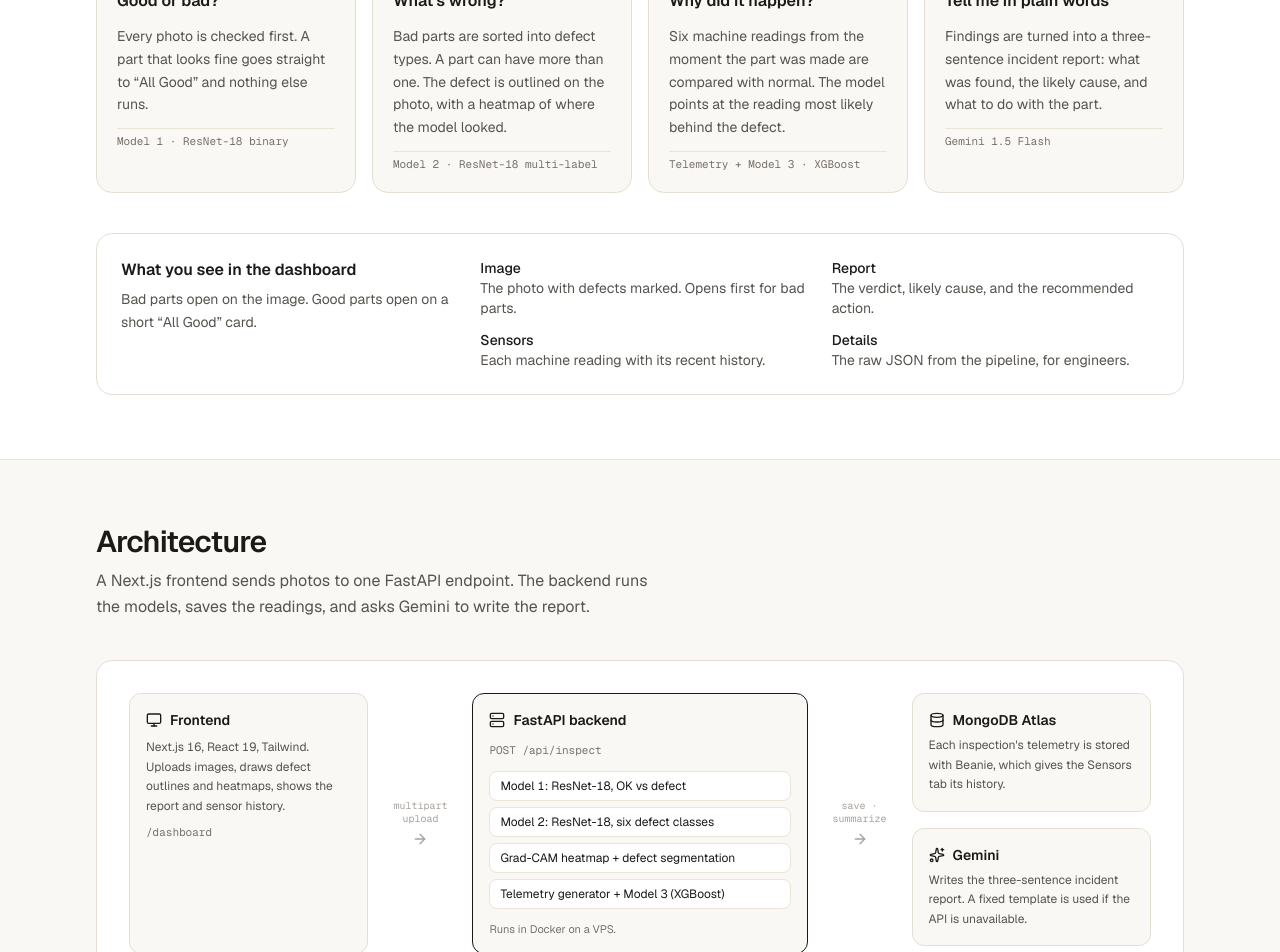
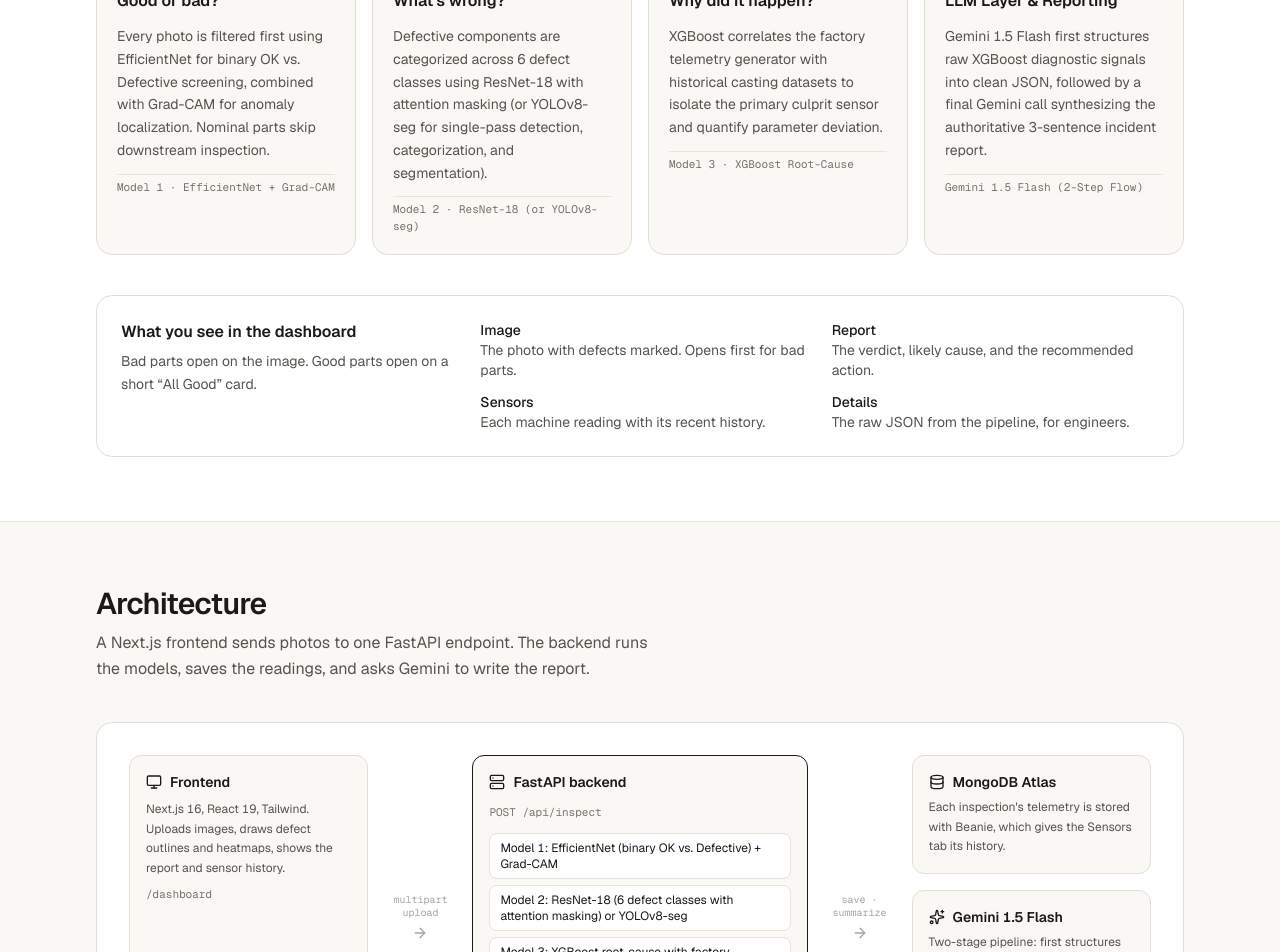
Before and after one commit to TheJonathanC/noneya, a Next.js app in the folder frontend/: page / in a window 1280 px wide. Shown: the part 920-1872 px from the top of the page. Built offline with nearby package versions, Linux system fonts and the light colour scheme.

Commit message:
docs(landing): update model architecture specs for EfficientNet, ResNet-18, XGBoost, and 2-step Gemini LLM layer

```diff
--- a/frontend/src/app/page.tsx
+++ b/frontend/src/app/page.tsx
@@ -17,29 +17,29 @@
     step: "01",
     icon: Camera,
     title: "Good or bad?",
-    tech: "Model 1 · ResNet-18 binary",
-    body: "Every photo is checked first. A part that looks fine goes straight to “All Good” and nothing else runs.",
+    tech: "Model 1 · EfficientNet + Grad-CAM",
+    body: "Every photo is filtered first using EfficientNet for binary OK vs. Defective screening, combined with Grad-CAM for anomaly localization. Nominal parts skip downstream inspection.",
   },
   {
     step: "02",
     icon: Tags,
     title: "What's wrong?",
-    tech: "Model 2 · ResNet-18 multi-label",
-    body: "Bad parts are sorted into defect types. A part can have more than one. The defect is outlined on the photo, with a heatmap of where the model looked.",
+    tech: "Model 2 · ResNet-18 (or YOLOv8-seg)",
+    body: "Defective components are categorized across 6 defect classes using ResNet-18 with attention masking (or YOLOv8-seg for single-pass detection, categorization, and segmentation).",
   },
   {
     step: "03",
     icon: Activity,
     title: "Why did it happen?",
-    tech: "Telemetry + Model 3 · XGBoost",
-    body: "Six machine readings from the moment the part was made are compared with normal. The model points at the reading most likely behind the defect.",
+    tech: "Model 3 · XGBoost Root-Cause",
+    body: "XGBoost correlates the factory telemetry generator with historical casting datasets to isolate the primary culprit sensor and quantify parameter deviation.",
   },
   {
     step: "04",
     icon: FileText,
-    title: "Tell me in plain words",
-    tech: "Gemini 1.5 Flash",
-    body: "Findings are turned into a three-sentence incident report: what was found, the likely cause, and what to do with the part.",
+    title: "LLM Layer & Reporting",
+    tech: "Gemini 1.5 Flash (2-Step Flow)",
+    body: "Gemini 1.5 Flash first structures raw XGBoost diagnostic signals into clean JSON, followed by a final Gemini call synthesizing the authoritative 3-sentence incident report.",
   },
 ];
 
@@ -224,10 +224,10 @@
                   <p className="text-[11px] font-mono text-[#78716A]">POST /api/inspect</p>
                   <ul className="space-y-1.5 text-xs">
                     {[
-                      "Model 1: ResNet-18, OK vs defect",
-                      "Model 2: ResNet-18, six defect classes",
-                      "Grad-CAM heatmap + defect segmentation",
-                      "Telemetry generator + Model 3 (XGBoost)",
+                      "Model 1: EfficientNet (binary OK vs. Defective) + Grad-CAM",
+                      "Model 2: ResNet-18 (6 defect classes with attention masking) or YOLOv8-seg",
+                      "Model 3: XGBoost root-cause with factory telemetry & historical data",
+                      "LLM Layer: Gemini 1.5 Flash (JSON structurer + 3-sentence incident report)",
                     ].map((line) => (
                       <li
                         key={line}
@@ -255,11 +255,10 @@
                   </div>
                   <div className="rounded-xl border border-[#E5DFD3] bg-[#FAF8F5] p-4 space-y-1.5">
                     <div className="flex items-center gap-2 text-sm font-semibold">
-                      <Sparkles aria-hidden="true" className="w-4 h-4" /> Gemini
+                      <Sparkles aria-hidden="true" className="w-4 h-4" /> Gemini 1.5 Flash
                     </div>
                     <p className="text-xs text-[#57534E] leading-relaxed">
-                      Writes the three-sentence incident report. A fixed template is used if the
-                      API is unavailable.
+                      Two-stage pipeline: first structures XGBoost outputs into clean JSON, then generates the final 3-sentence incident report.
                     </p>
                   </div>
                 </div>
--- a/frontend/src/app/simulation/page.tsx
+++ b/frontend/src/app/simulation/page.tsx
@@ -480,14 +480,14 @@
                   <div className="flex items-center gap-2">
                     <Cpu className={`w-4 h-4 ${stage === "model1" ? "animate-spin text-[#38BDF8]" : ""}`} />
                     <div>
-                      <div className="font-bold text-[11px]">Model 1: Binary Gate</div>
-                      <div className="text-[10px] opacity-75">ResNet-18 Screening</div>
+                      <div className="font-bold text-[11px]">Model 1: EfficientNet</div>
+                      <div className="text-[10px] opacity-75">Binary Gate + Grad-CAM</div>
                     </div>
                   </div>
 
                   <span className="text-[10px] font-mono font-bold">
                     {stage === "model1"
-                      ? "EVALUATING..."
+                      ? "FILTERING..."
                       : stage !== "idle" && stage !== "ingestion" && currentItem
                       ? currentItem.isDefective
                         ? "⚠ DEFECT"
@@ -534,17 +534,17 @@
                     <Flame className={`w-4 h-4 ${stage === "model2" ? "text-[#EF4444] animate-pulse" : ""}`} />
                     <div>
                       <div className="font-bold text-[11px]">
-                        {isBypassing ? "Model 2: Bypassed" : "Model 2: Deep Classifier"}
+                        {isBypassing ? "Model 2: Bypassed" : "Model 2: ResNet-18"}
                       </div>
                       <div className="text-[10px] opacity-75">
-                        {isBypassing ? "Skipped (Part OK)" : "Grad-CAM Heatmap"}
+                        {isBypassing ? "Skipped (Part OK)" : "6 Classes • Attention Mask"}
                       </div>
                     </div>
                   </div>
 
                   <span className="text-[10px] font-mono font-bold capitalize">
                     {stage === "model2"
-                      ? "CLASSIFYING..."
+                      ? "CATEGORIZING..."
                       : isRoutingDefect && currentItem
                       ? currentItem.defectType
                       : isBypassing
@@ -553,7 +553,7 @@
                   </span>
                 </div>
 
-                {/* Server Bay 3: Process Telemetry Corroborator */}
+                {/* Server Bay 3: Model 3 XGBoost & LLM Layer */}
                 <div
                   className={`p-2.5 rounded-lg border text-xs flex items-center justify-between transition-all ${
                     stage === "telemetry"
@@ -566,14 +566,14 @@
                   <div className="flex items-center gap-2">
                     <Activity className={`w-4 h-4 ${stage === "telemetry" ? "text-[#F59E0B] animate-pulse" : ""}`} />
                     <div>
-                      <div className="font-bold text-[11px]">Process Telemetry</div>
-                      <div className="text-[10px] opacity-75">PLC 6-Axis Sensors</div>
+                      <div className="font-bold text-[11px]">Model 3: XGBoost + Gemini</div>
+                      <div className="text-[10px] opacity-75">Telemetry Root-Cause & LLM</div>
                     </div>
                   </div>
 
                   <span className="text-[10px] font-mono font-bold">
                     {stage === "telemetry"
-                      ? "CORROBORATING..."
+                      ? "ANALYZING..."
                       : stage === "report" && currentItem
                       ? currentItem.sensorReadings.some((s) => s.drift)
                         ? "DRIFT DETECTED"
```
